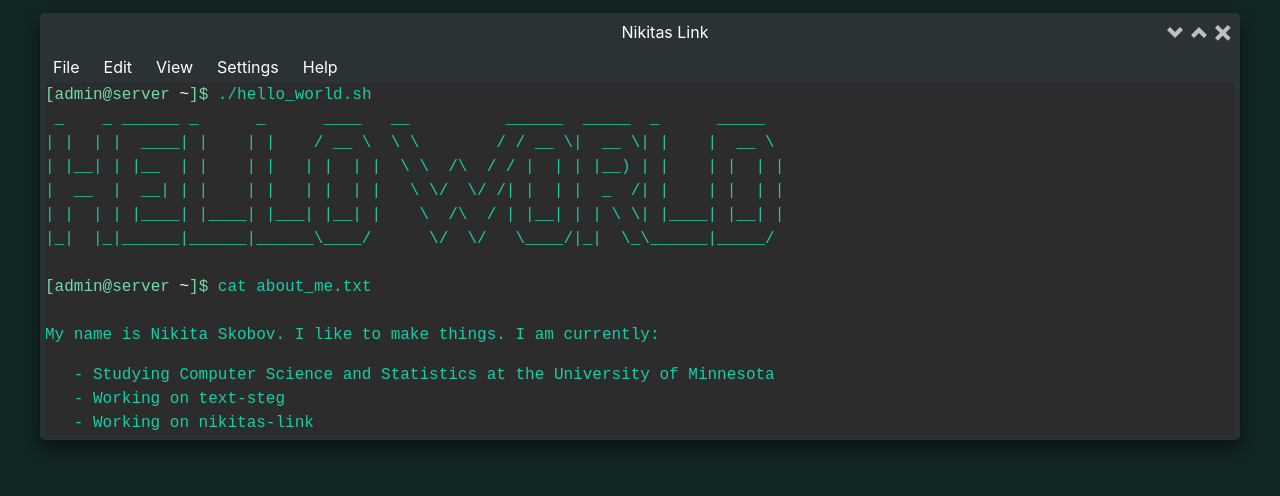
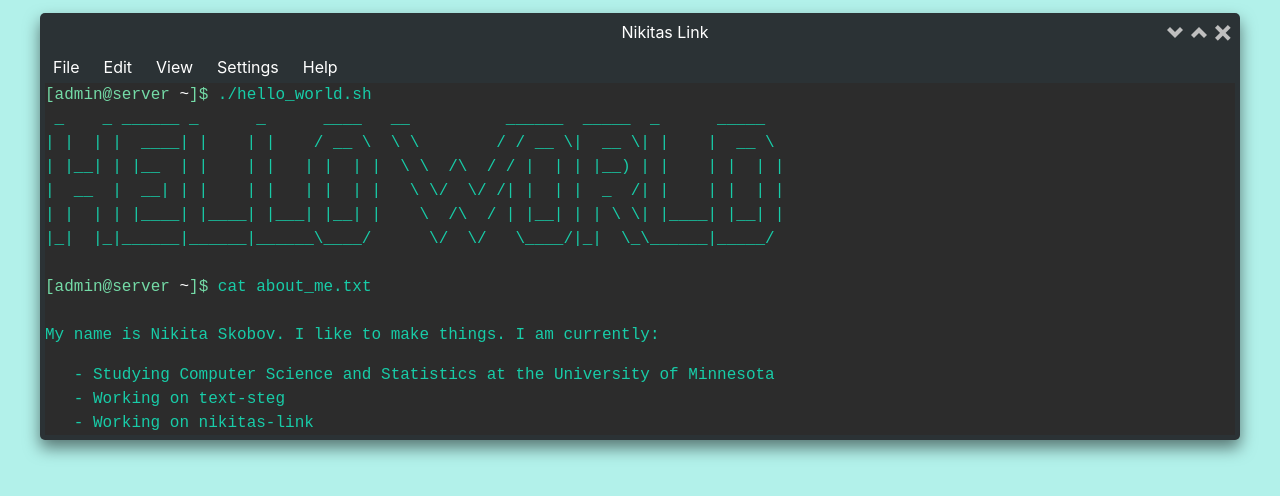
Before and after one commit to nikita-skobov/nikitas-link, a React (Create React App) app: page / in a window 1280 px wide. Shown: the top 496 px of the page. Built offline with nearby package versions, Linux system fonts and the light colour scheme.

Commit message:
changes background color

```diff
--- a/src/index.css
+++ b/src/index.css
@@ -8,7 +8,7 @@ html, body, #root {
 
 
 html, body, #root {
-    background-color: #112625;
+    background-color: #b2f1ea;
     color: #bfbfbf;
 }
 
```
